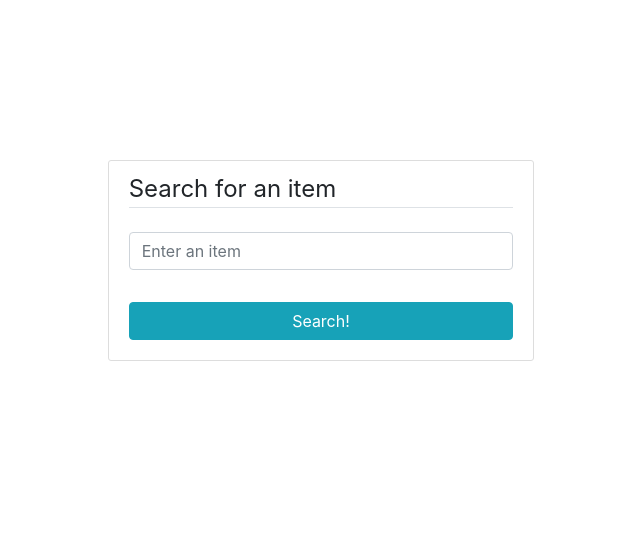
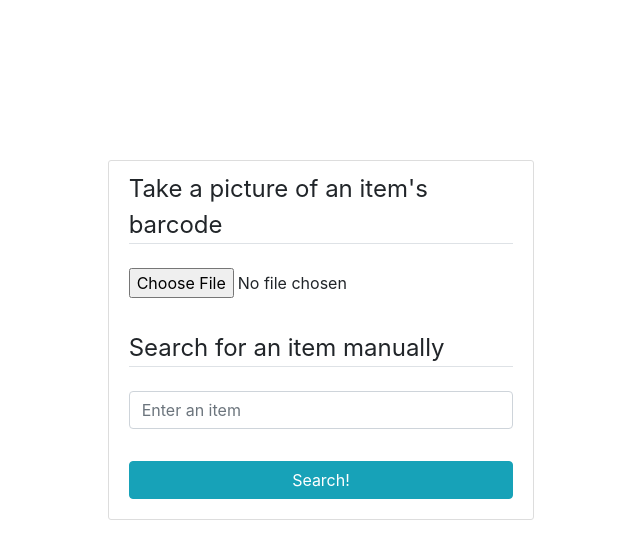
Before and after one commit to klxu03/StoreScanner, a Flask app: page /item in a window 1280 px wide. Shown: the part 66-625 px from the top of the page, without its empty margins (319-959 px from the left). Run offline with Flask 2, Linux system fonts and the light colour scheme; some libraries are stand-ins or nearby versions.

Commit message:
Add more stuff to form, fix spelling errors

```diff
--- a/flask_app/store/form.py
+++ b/flask_app/store/form.py
@@ -1,10 +1,10 @@
 # Import flask forms from flask_wtf
 from flask_wtf import FlaskForm
-# Import the types of feilds that we want to have, a string, password, submit and boolean feild
+# Import the types of fields that we want to have, a string, password, submit and boolean feild
 from wtforms import StringField, SubmitField
 
-# Create a new object that inherits the flaskform properties, we want to add our additional attributes that this object should have
+# Create a new object that inherits the FlaskForm properties, we want to add our additional attributes that this object should have
 class ItemForm(FlaskForm):
     item = StringField('Item', render_kw={"placeholder": "Enter an item"})
-   # Add a submit feild
+   # Add a submit field
     submit = SubmitField('Search!')
--- a/flask_app/store/templates/index.html
+++ b/flask_app/store/templates/index.html
@@ -2,10 +2,10 @@
 {% block item %}
     <div class = "col-md-8 offset-md-2 welcome">
         <div class="jumbotron">
-            <h1 class="display-4">Welcome to PepperJack!</h1>
-            <p class="lead">PepperJack is a place where you can find out information about differnt types of foods!</p>
+            <h1 class="display-4">Welcome to Pepperjack!</h1>
+            <p class="lead">Pepperjack is a place where you can find out information about differnt types of foods!</p>
             <hr class="my-4">
-            <p>To find information about a specific food, click the beutton below to begin.</p>
+            <p>To find information about a specific food, click the button below to begin.</p>
             <a class="btn btn-primary btn-lg" href="{{url_for('item')}}" role="button">Let's go!</a>
         </div>
     </div>
--- a/flask_app/store/templates/itemSearch.html
+++ b/flask_app/store/templates/itemSearch.html
@@ -4,11 +4,23 @@
     <form method="POST" action="{{ url_for('item') }}">
         {{ form.csrf_token }}
         <fieldset class="form-group">
+            <legend class="border-bottom mb-4">Take a picture of an item's barcode</legend>
+            <div class="form-group">
+                <input type="file" accept="image/*" class="form-control-file" id="item-picture" placeholder="Enter an item">
+            </div>
+        </fieldset>
+        <fieldset class="form-group">
+            <legend class="border-bottom mb-4">Search for an item manually</legend>
+            <div class="form-group">
+                <input type="text" class="form-control" id="item-text" placeholder="Enter an item">
+            </div>
+        </fieldset>
+        <!--- <fieldset class="form-group">
             <legend class="border-bottom mb-4">Search for an item</legend>
             <div class="form-group">
                 {{ form.item(class="form-control form-contol-lg")}}
             </div>
-        </fieldset>
+        </fieldset> --->
         {{ form.submit(class="btn btn-info btn-block", id='submit') }}
     </form>
 </div>
```
